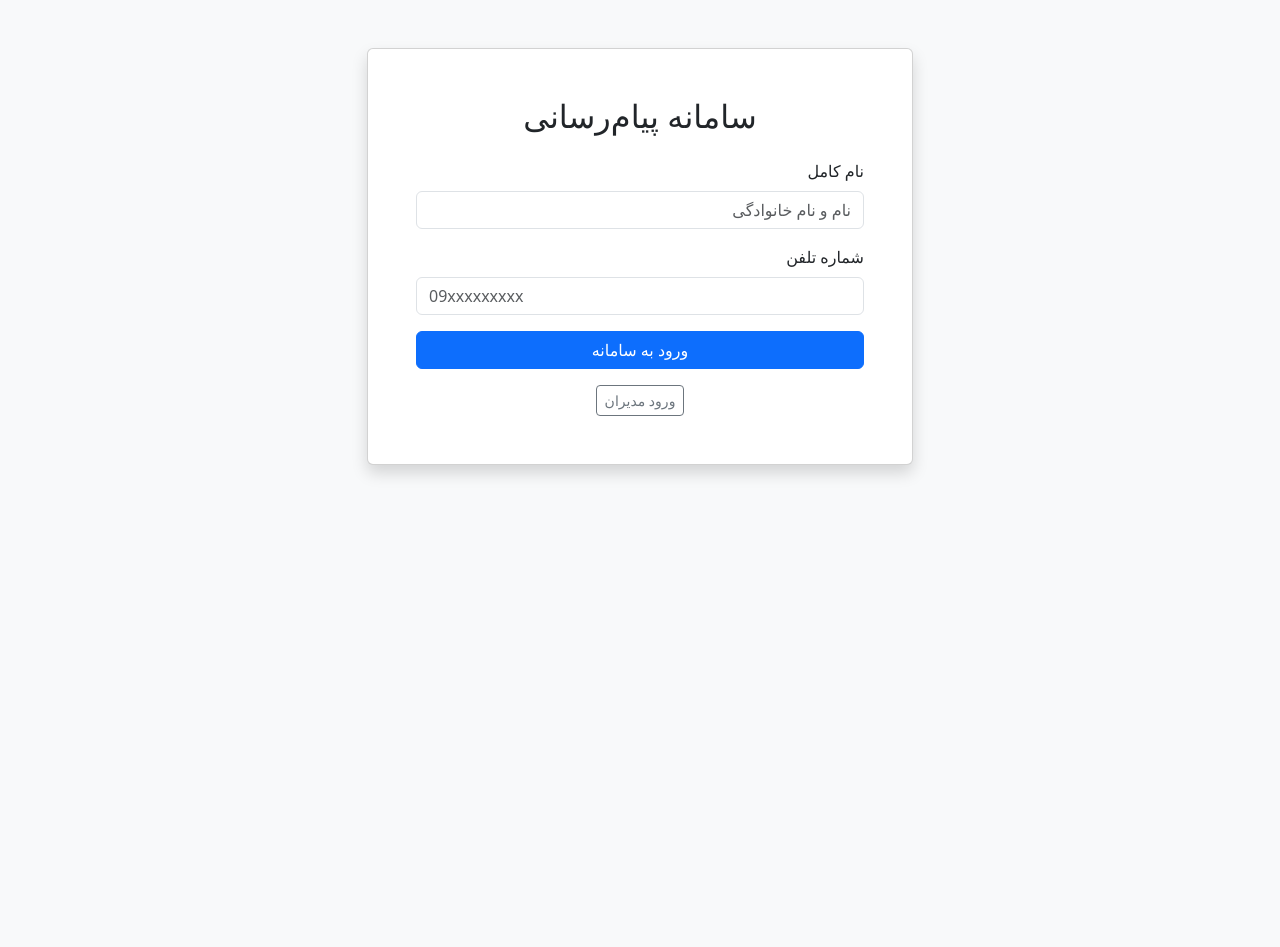
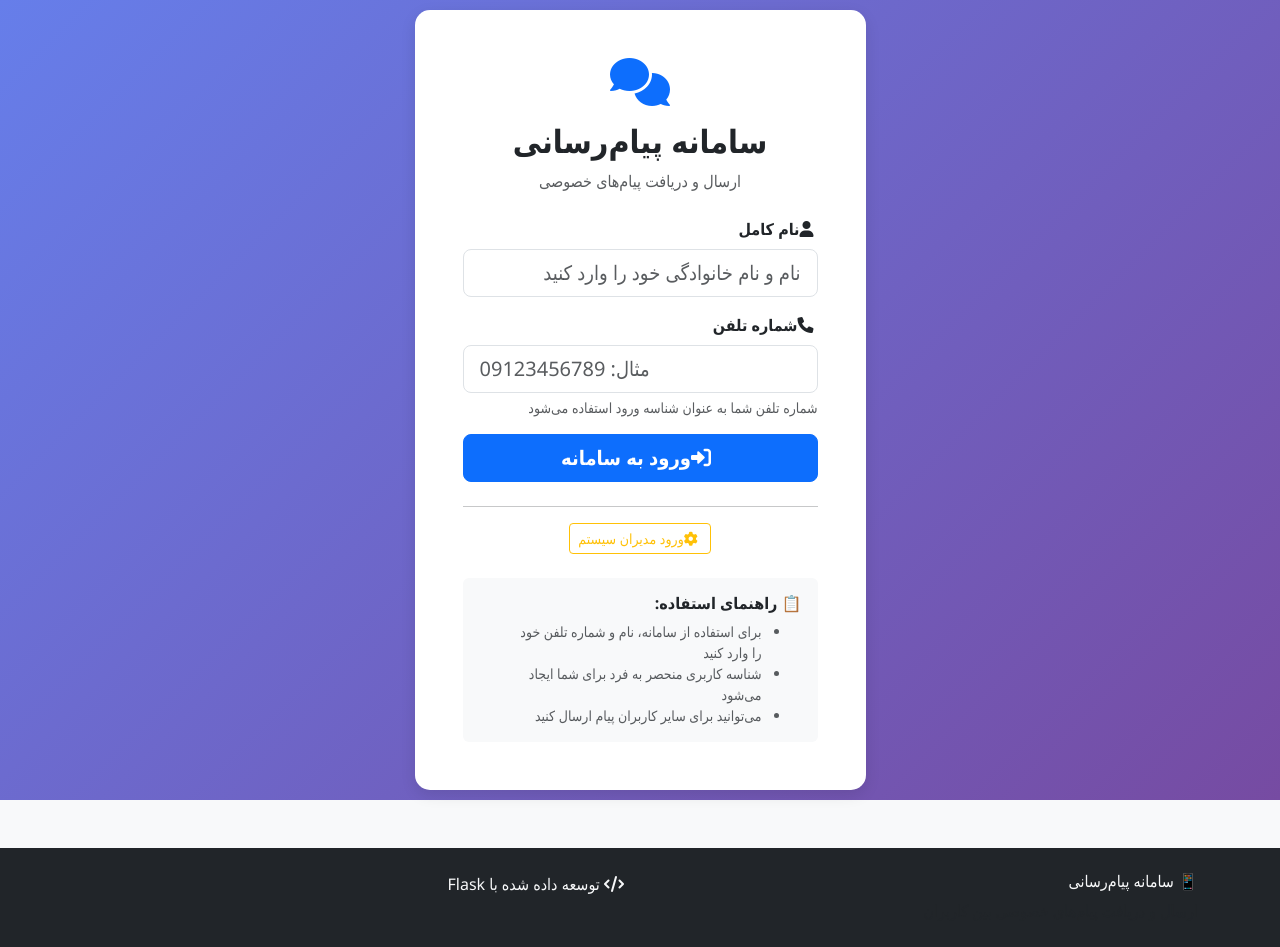
Before and after one commit to 1q23e4rr5/whatsappf, a Flask app: page / in a window 1280 px wide. Before the commit the page ends 476 px from the top, so only its background shows below. Run offline with Flask 3, Linux system fonts and the light colour scheme.

Commit message:
Update index.html

```diff
--- a/templates/index.html
+++ b/templates/index.html
@@ -1,46 +1,60 @@
-<!DOCTYPE html>
-<html lang="fa" dir="rtl">
-<head>
-    <meta charset="UTF-8">
-    <meta name="viewport" content="width=device-width, initial-scale=1.0">
-    <title>سامانه پیام‌رسانی</title>
-    <link href="https://cdn.jsdelivr.net/npm/bootstrap@5.3.0/dist/css/bootstrap.min.css" rel="stylesheet">
-</head>
-<body class="bg-light">
-    <div class="container mt-5">
+{% extends "base.html" %}
+
+{% block content %}
+<div class="gradient-bg min-vh-100 d-flex align-items-center">
+    <div class="container">
         <div class="row justify-content-center">
-            <div class="col-md-6">
-                <div class="card shadow">
+            <div class="col-md-6 col-lg-5">
+                <div class="card card-custom">
                     <div class="card-body p-5">
-                        <h2 class="text-center mb-4">سامانه پیام‌رسانی</h2>
+                        <div class="text-center mb-4">
+                            <i class="fas fa-comments fa-3x text-primary mb-3"></i>
+                            <h2 class="card-title fw-bold">سامانه پیام‌رسانی</h2>
+                            <p class="text-muted">ارسال و دریافت پیام‌های خصوصی</p>
+                        </div>
 
-                        {% with messages = get_flashed_messages(with_categories=true) %}
-                            {% for category, message in messages %}
-                                <div class="alert alert-{{ 'danger' if category == 'error' else 'success' if category == 'success' else 'info' }}">
-                                    {{ message }}
-                                </div>
-                            {% endfor %}
-                        {% endwith %}
+                        <form method="POST" action="{{ url_for('index') }}">
+                            <div class="mb-3">
+                                <label for="name" class="form-label fw-bold">
+                                    <i class="fas fa-user me-1"></i>نام کامل
+                                </label>
+                                <input type="text" class="form-control form-control-lg" id="name" name="name"
+                                       placeholder="نام و نام خانوادگی خود را وارد کنید" required>
+                            </div>
 
-                        <form method="POST" action="/">
                             <div class="mb-3">
-                                <label class="form-label">نام کامل</label>
-                                <input type="text" name="name" class="form-control" placeholder="نام و نام خانوادگی" required>
+                                <label for="phone" class="form-label fw-bold">
+                                    <i class="fas fa-phone me-1"></i>شماره تلفن
+                                </label>
+                                <input type="tel" class="form-control form-control-lg" id="phone" name="phone"
+                                       placeholder="مثال: 09123456789" required>
+                                <div class="form-text">شماره تلفن شما به عنوان شناسه ورود استفاده می‌شود</div>
                             </div>
-                            <div class="mb-3">
-                                <label class="form-label">شماره تلفن</label>
-                                <input type="tel" name="phone" class="form-control" placeholder="09xxxxxxxxx" required>
-                            </div>
-                            <button type="submit" class="btn btn-primary w-100">ورود به سامانه</button>
+
+                            <button type="submit" class="btn btn-primary btn-lg w-100 fw-bold py-2">
+                                <i class="fas fa-sign-in-alt me-2"></i>ورود به سامانه
+                            </button>
                         </form>
 
-                        <div class="text-center mt-3">
-                            <a href="/admin_login" class="btn btn-outline-secondary btn-sm">ورود مدیران</a>
+                        <div class="text-center mt-4">
+                            <hr>
+                            <a href="{{ url_for('admin_login') }}" class="btn btn-outline-warning btn-sm">
+                                <i class="fas fa-cog me-1"></i>ورود مدیران سیستم
+                            </a>
+                        </div>
+
+                        <div class="mt-4 p-3 bg-light rounded">
+                            <h6 class="fw-bold">📋 راهنمای استفاده:</h6>
+                            <ul class="small text-muted mb-0">
+                                <li>برای استفاده از سامانه، نام و شماره تلفن خود را وارد کنید</li>
+                                <li>شناسه کاربری منحصر به فرد برای شما ایجاد می‌شود</li>
+                                <li>می‌توانید برای سایر کاربران پیام ارسال کنید</li>
+                            </ul>
                         </div>
                     </div>
                 </div>
             </div>
         </div>
     </div>
-</body>
-</html>
+</div>
+{% endblock %}
```
